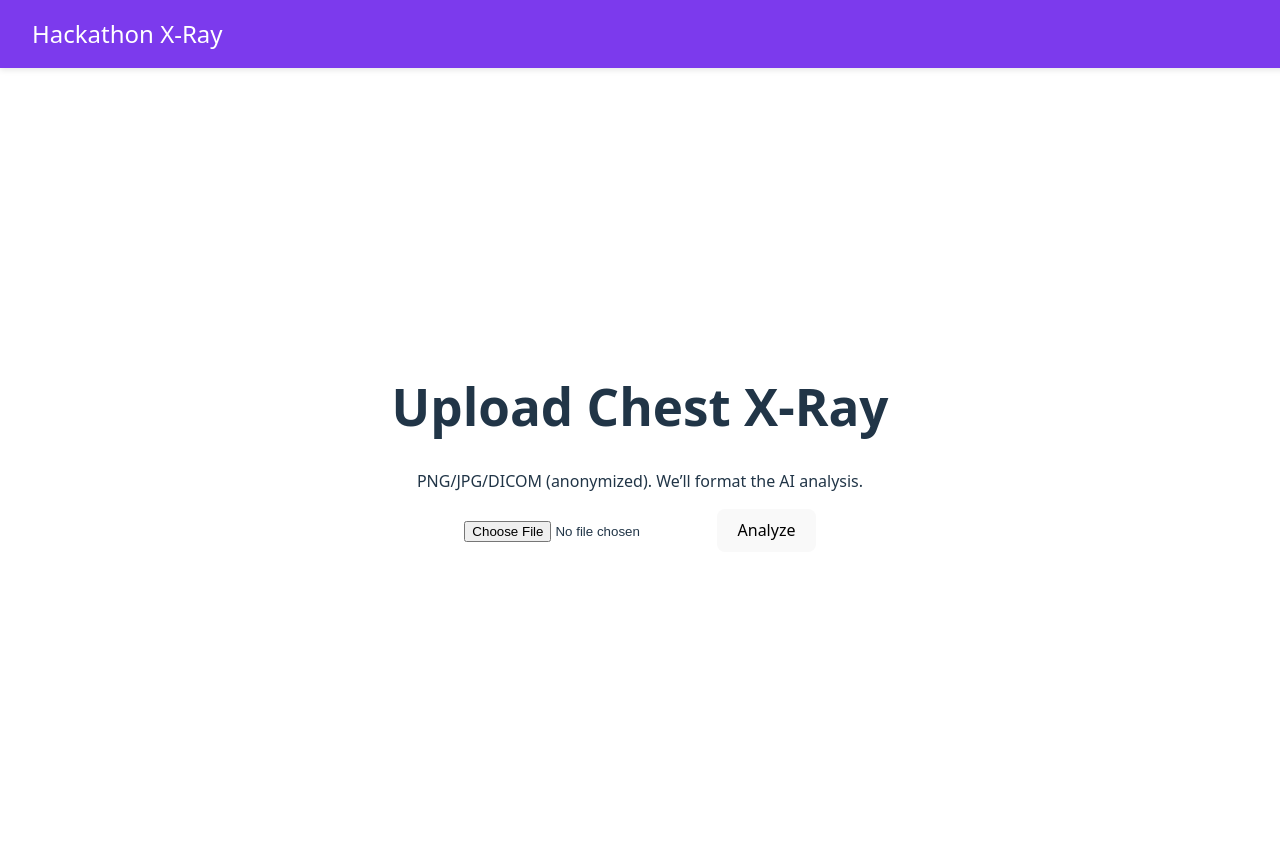
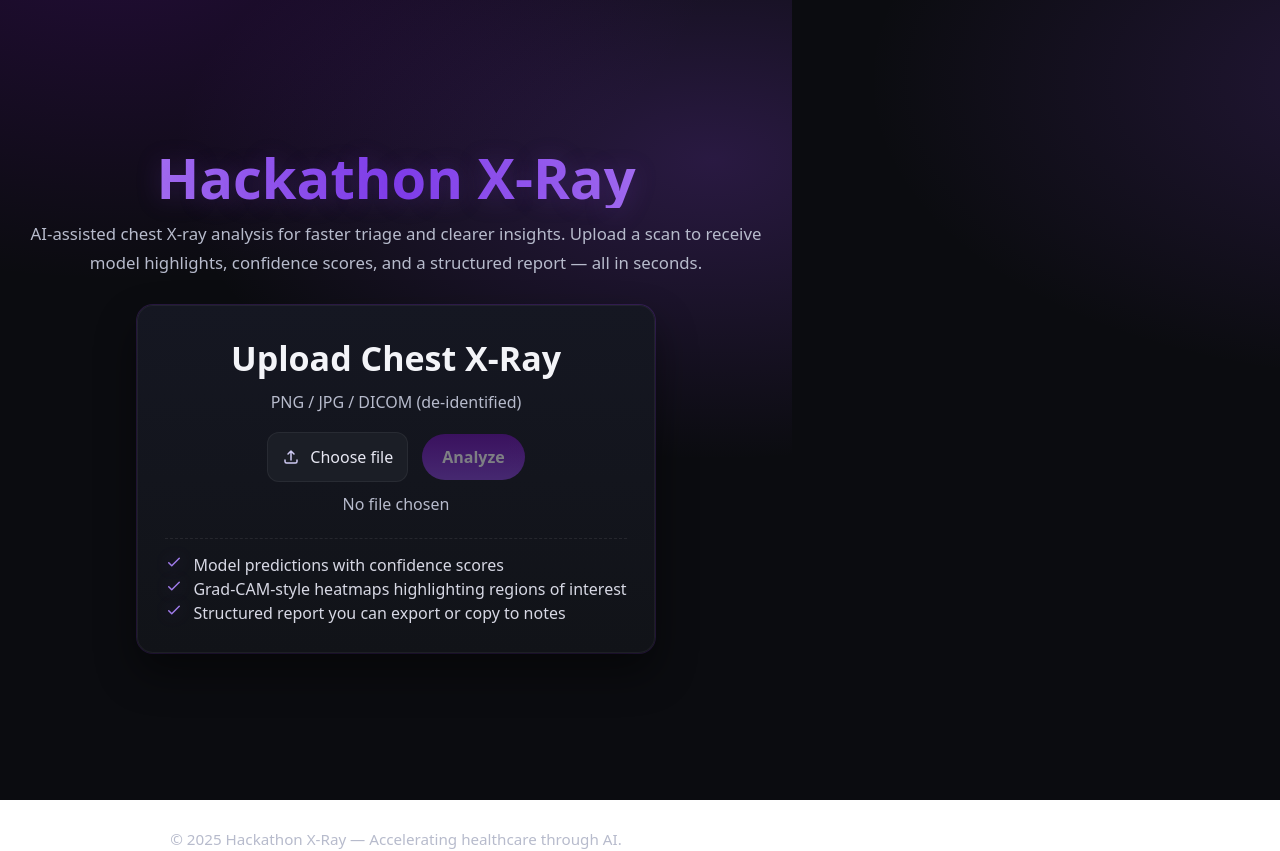
Before and after one commit to ZaidH24881/LungSight, a React (Vite) app: page / in a window 1280 px wide. Before the commit the page ends 800 px from the top, so only its background shows below. Built offline with nearby package versions, Linux system fonts and the light colour scheme.

Commit message:
Improved frontend layout

```diff
--- a/src/App.css
+++ b/src/App.css
@@ -1,42 +1,158 @@
-#root {
-  max-width: 1280px;
-  margin: 0 auto;
-  padding: 2rem;
+:root{
+  --bg:#0b0c10;            /* page background (near-black) */
+  --surface:#14161b;       /* card/panel */
+  --text:#f3f4f8;          /* primary text */
+  --muted:#b7bbcc;         /* secondary text */
+  --purple:#6A0DAD;        /* primary purple */
+  --purple-600:#8441d6;    /* hover purple */
+  --ring:0 0 0 3px rgba(132,65,214,.35);
+  --radius:16px;
+}
+
+/* Base */
+*{box-sizing:border-box}
+html,body,#root{height:100%}
+body{
+  margin:0;
+  background:
+    radial-gradient(1000px 600px at 10% -10%, rgba(106,13,173,.20), transparent 60%),
+    radial-gradient(900px 500px at 110% 10%, rgba(132,65,214,.20), transparent 60%),
+    var(--bg);
+  color:var(--text);
+  font-family: ui-sans-serif, system-ui, -apple-system, "Segoe UI", Roboto, "Helvetica Neue", Arial;
+}
+
+/* Center the app content */
+.app-main.centered{
+  min-height:100vh;
+  display:flex;
+  align-items:center;
+  justify-content:center;
+  padding:48px 16px;
+}
+
+/* Max width & centering */
+.content-wrapper{
+  width:100%;
+  max-width: 980px;
+}
+
+/* Hero */
+.hero{
+  text-align:center;
+  margin-bottom: 28px;
+}
+.hero h1{
+  margin:0 0 12px;
+  font-weight: 900;
+  font-size: clamp(36px, 6vw, 56px);
+  line-height:1.1;
+  /* Gradient purple title */
+  background: linear-gradient(90deg, #b88af5, #7f3deb, #b88af5);
+  -webkit-background-clip: text;
+  background-clip: text;
+  color: transparent;
+  text-shadow: 0 2px 24px rgba(132,65,214,.25);
+}
+.hero p{
+  margin:0 auto;
+  max-width: 760px;
+  color:var(--muted);
+  font-size:1.05rem;
+  line-height:1.7;
+}
+
+/* Upload panel */
+.panel{
+  background: linear-gradient(180deg, #151722, #111318);
+  border-radius: var(--radius);
+  padding: 28px;
+  box-shadow:
+    0 20px 40px rgba(0,0,0,.45),
+    0 0 0 1px rgba(255,255,255,.05) inset,
+    0 0 0 1px rgba(132,65,214,.25);
+}
+.panel h2{
+  margin:0 0 6px;
+  text-align:center;
+  font-size: clamp(22px, 4vw, 34px);
+  font-weight:800;
+}
+.panel .sub{
+  text-align:center;
+  color:var(--muted);
+  margin-bottom:18px;
+}
+
+/* Row helpers */
+.row{ display:flex; gap:14px; flex-wrap:wrap; justify-content:center; align-items:center; }
+
+/* File input (custom) */
+input[type="file"]{ display:none; }
+.file-label{
+  display:inline-flex; align-items:center; gap:10px;
+  background:#1b1e26; color:#e7e7f2;
+  padding:12px 14px; border-radius:12px;
+  border:1px solid rgba(255,255,255,.06);
+  cursor:pointer; transition: transform .06s ease, border-color .2s ease, background .2s ease;
+}
+.file-label:hover{ border-color: rgba(255,255,255,.18); background:#212432; transform: translateY(-1px); }
+.file-name{ color:var(--muted); margin-top:10px; text-align:center; }
+
+/* Buttons */
+.btn{
+  display:inline-flex; align-items:center; justify-content:center; gap:10px;
+  padding:12px 20px; border-radius:999px; border:none; cursor:pointer;
+  font-weight:700; text-decoration:none; transition: transform .08s ease, box-shadow .2s ease, background .2s ease, opacity .2s ease;
+}
+.btn:focus{ outline:none; box-shadow: var(--ring); }
+.btn:active{ transform: translateY(1px); }
+.btn-primary{
+  background: linear-gradient(180deg, var(--purple), var(--purple-600));
+  color:white;
+  box-shadow: 0 14px 30px rgba(132,65,214,.35);
+}
+.btn-primary:hover{ filter: brightness(1.05); }
+.btn-primary:disabled{ opacity:.45; cursor:not-allowed; box-shadow:none; }
+
+/* Features */
+.features{
+  margin-top: 22px;
+  padding-top: 14px;
+  border-top:1px dashed rgba(255,255,255,.08);
+}
+.feature{
+  display:flex; gap:10px; align-items:flex-start;
+  color:#d7d8e4;
+}
+.feature svg{ flex:0 0 18px; filter: drop-shadow(0 0 8px rgba(132,65,214,.4)); }
+
+/* Footer */
+.app-footer{
+  text-align:center; color:var(--muted);
+  margin-top: 28px; font-size:.95rem;
+}
+
+/* Centers main app content */
+.app-main.centered {
+  min-height: 100vh;
+  display: flex;
+  justify-content: center;   /* centers horizontally */
+  align-items: center;       /* centers vertically */
+  padding: 3rem 1rem;
+  background:
+    radial-gradient(1000px 600px at 15% -10%, rgba(106,13,173,.25), transparent 60%),
+    radial-gradient(900px 500px at 90% 20%, rgba(132,65,214,.25), transparent 60%),
+    var(--bg);
+}
+
+/* Keeps content centered with a fixed max width */
+.content-wrapper {
+  width: 100%;
+  max-width: 950px;
+  margin: 0 auto;            /* ✅ ensures horizontal centering */
+  display: flex;
+  flex-direction: column;
+  align-items: center;       /* ✅ centers internal elements */
   text-align: center;
 }
-
-.logo {
-  height: 6em;
-  padding: 1.5em;
-  will-change: filter;
-  transition: filter 300ms;
-}
-.logo:hover {
-  filter: drop-shadow(0 0 2em #646cffaa);
-}
-.logo.react:hover {
-  filter: drop-shadow(0 0 2em #61dafbaa);
-}
-
-@keyframes logo-spin {
-  from {
-    transform: rotate(0deg);
-  }
-  to {
-    transform: rotate(360deg);
-  }
-}
-
-@media (prefers-reduced-motion: no-preference) {
-  a:nth-of-type(2) .logo {
-    animation: logo-spin infinite 20s linear;
-  }
-}
-
-.card {
-  padding: 2em;
-}
-
-.read-the-docs {
-  color: #888;
-}
--- a/src/App.jsx
+++ b/src/App.jsx
@@ -1,44 +1,35 @@
 // src/App.jsx
 import React from "react";
-import { BrowserRouter, Routes, Route, Link } from "react-router-dom";
-import "./App.css"; // keep your styles
+import { BrowserRouter, Routes, Route } from "react-router-dom";
+import "./App.css";
 
-// Pages (create these files as shown earlier)
 import UploadPage from "./pages/UploadPage";
 import ResultsPage from "./pages/ResultsPage";
 
 function App() {
   return (
     <BrowserRouter>
-      {/* 🔹 Top Bar (your original styling) */}
-      <header
-        style={{
-          backgroundColor: "#7C3AED",
-          color: "white",
-          padding: "1rem 2rem",
-          textAlign: "left",
-          fontSize: "1.5rem",
-          fontWeight: "bold",
-          position: "fixed",
-          top: 0,
-          left: 0,
-          width: "100%",
-          boxShadow: "0 2px 6px rgba(0,0,0,0.1)",
-          zIndex: 10,
-        }}
-      >
-        <Link to="/" style={{ color: "white", textDecoration: "none" }}>
-          Hackathon X-Ray
-        </Link>
+      {/*
+      🔹 Header temporarily disabled
+      <header className="app-header">
+        <div className="container header-inner">
+          <Link to="/" className="brand">Hackathon X-Ray</Link>
+        </div>
       </header>
+      */}
 
-      {/* 🔹 Main Content (router outlet) */}
-      <main style={{ marginTop: "6rem" }}>
-        <Routes>
-          <Route path="/" element={<UploadPage />} />
-          <Route path="/results/:id" element={<ResultsPage />} />
-        </Routes>
+      <main className="app-main centered">
+        <div className="content-wrapper">
+          <Routes>
+            <Route path="/" element={<UploadPage />} />
+            <Route path="/results/:id" element={<ResultsPage />} />
+          </Routes>
+        </div>
       </main>
+
+      <footer className="app-footer">
+        © 2025 Hackathon X-Ray — Accelerating healthcare through AI.
+      </footer>
     </BrowserRouter>
   );
 }
--- a/src/pages/UploadPage.jsx
+++ b/src/pages/UploadPage.jsx
@@ -1,33 +1,73 @@
-import { useState } from "react";
+import React, { useState } from "react";
 import { useNavigate } from "react-router-dom";
 
-export default function UploadPage() {
-    const [file, setFile] = useState(null);
-    const [loading, setLoading] = useState(false);
-    const [err, setErr] = useState("");
-    const navigate = useNavigate();
+export default function UploadPage(){
+  const [file, setFile] = useState(null);
+  const navigate = useNavigate();
 
-    async function handleAnalyze() {
-        if (!file) return setErr("Please select a chest X-ray image.");
-        setErr(""); setLoading(true);
-        try {
-            // 🔹 TEMP: mock instead of real backend
-            const res = await fetch("/mock-report.json");
-            const reportBundle = await res.json(); // { id, imageUrl, report }
-            navigate(`/results/${reportBundle.id}`, { state: reportBundle });
-        } catch (e) {
-            setErr(e.message);
-        } finally { setLoading(false); }
-    }
+  function onFileChange(e){
+    setFile(e.target.files?.[0] ?? null);
+  }
+  function onAnalyze(){
+    // TODO: upload & get real ID
+    const fakeId = Date.now().toString();
+    navigate(`/results/${fakeId}`);
+  }
 
-    return (
-        <div style={{ maxWidth: 900, margin: "0 auto", textAlign: "center", padding: "1rem" }}>
-            <h1>Upload Chest X-Ray</h1>
-            <p>PNG/JPG/DICOM (anonymized). We’ll format the AI analysis.</p>
-            <input type="file" accept=".png,.jpg,.jpeg,.dcm" onChange={(e) => setFile(e.target.files?.[0] ?? null)} />
-            {file && <p>Selected: {file.name}</p>}
-            {err && <div style={{ color: "crimson" }}>{err}</div>}
-            <button disabled={loading} onClick={handleAnalyze}>{loading ? "Analyzing..." : "Analyze"}</button>
+  return (
+    <>
+      <section className="hero">
+        <h1>Hackathon X-Ray</h1>
+        <p>
+          AI-assisted chest X-ray analysis for faster triage and clearer insights.
+          Upload a scan to receive model highlights, confidence scores, and a structured report — all in seconds.
+        </p>
+      </section>
+
+      <section className="panel">
+        <h2>Upload Chest X-Ray</h2>
+        <div className="sub">PNG / JPG / DICOM (de-identified)</div>
+
+        <div className="row">
+          <label className="file-label" htmlFor="file">
+            {/* upload icon */}
+            <svg width="18" height="18" viewBox="0 0 24 24" fill="none">
+              <path d="M12 16V4m0 0l-4 4m4-4l4 4" stroke="#cfcaf3" strokeWidth="2" strokeLinecap="round" strokeLinejoin="round"/>
+              <path d="M20 16v2a2 2 0 0 1-2 2H6a2 2 0 0 1-2-2v-2" stroke="#cfcaf3" strokeWidth="2" strokeLinecap="round" strokeLinejoin="round"/>
+            </svg>
+            Choose file
+          </label>
+          <input id="file" type="file" accept=".png,.jpg,.jpeg,.dcm" onChange={onFileChange}/>
+          <button className="btn btn-primary" onClick={onAnalyze} disabled={!file}>
+            Analyze
+          </button>
         </div>
-    );
+
+        <div className="file-name">
+          {file ? <>Selected: <strong>{file.name}</strong></> : "No file chosen"}
+        </div>
+
+        <div className="features">
+          <div className="feature">
+            <svg width="18" height="18" viewBox="0 0 24 24" fill="none">
+              <path d="M5 13l4 4L19 7" stroke="#9f7aea" strokeWidth="2" strokeLinecap="round" strokeLinejoin="round"/>
+            </svg>
+            Model predictions with confidence scores
+          </div>
+          <div className="feature">
+            <svg width="18" height="18" viewBox="0 0 24 24" fill="none">
+              <path d="M5 13l4 4L19 7" stroke="#9f7aea" strokeWidth="2" strokeLinecap="round" strokeLinejoin="round"/>
+            </svg>
+            Grad-CAM-style heatmaps highlighting regions of interest
+          </div>
+          <div className="feature">
+            <svg width="18" height="18" viewBox="0 0 24 24" fill="none">
+              <path d="M5 13l4 4L19 7" stroke="#9f7aea" strokeWidth="2" strokeLinecap="round" strokeLinejoin="round"/>
+            </svg>
+            Structured report you can export or copy to notes
+          </div>
+        </div>
+      </section>
+    </>
+  );
 }
```
